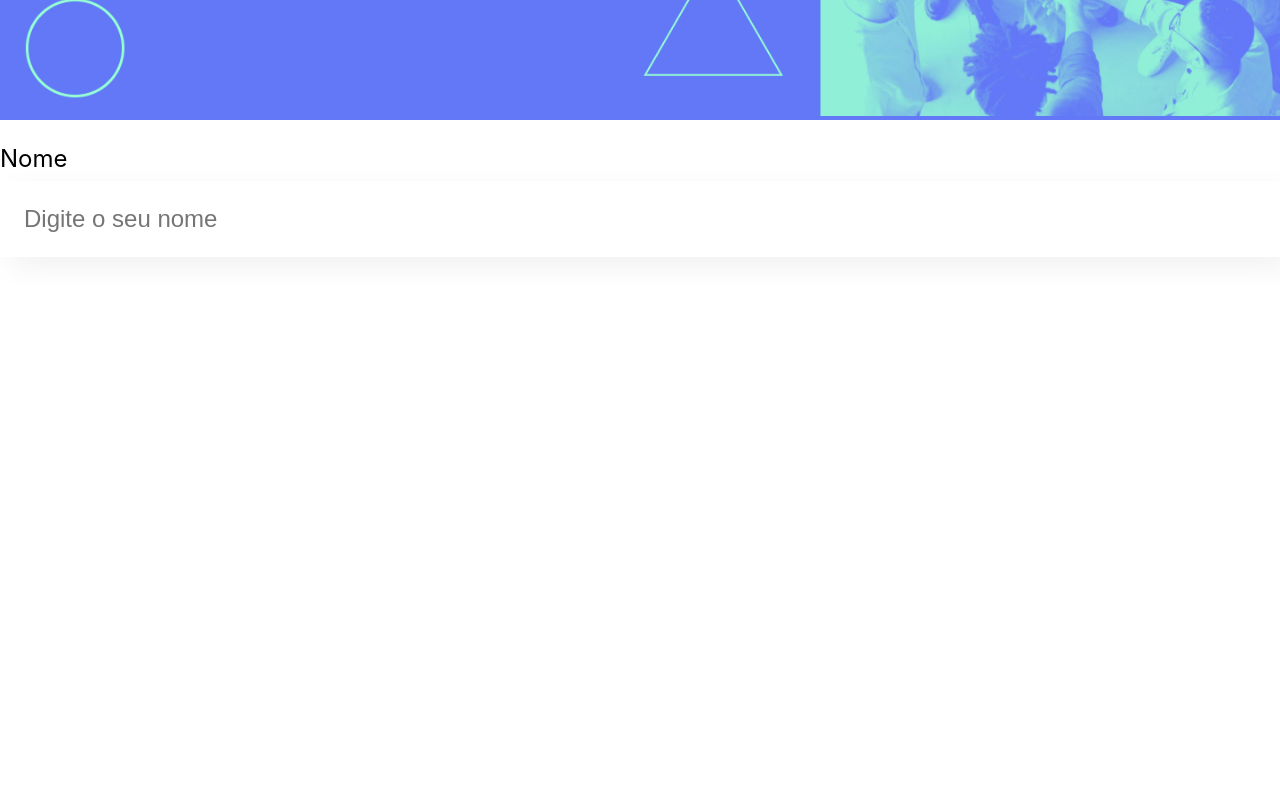
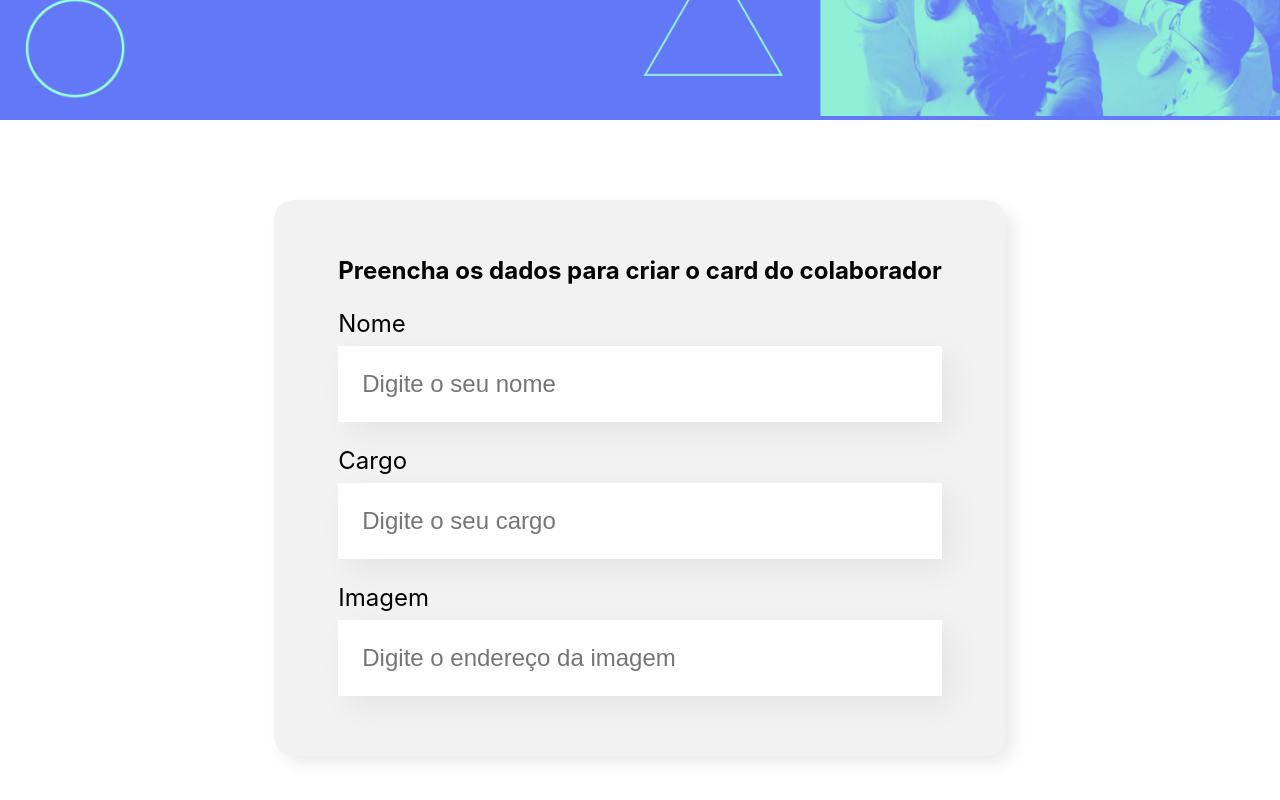
Before and after one commit to gfbatista/organo, a React (Create React App) app: page / in a window 1280 px wide. Shown: the part 378-1178 px from the top of the page. Before the commit the page ends 800 px from the top, so only its background shows below. Built offline with nearby package versions, Linux system fonts and the light colour scheme.

Commit message:
chore: add form component

```diff
--- a/public/index.html
+++ b/public/index.html
@@ -24,7 +24,7 @@
       work correctly both with client-side routing and a non-root public URL.
       Learn how to configure a non-root public URL by running `npm run build`.
     -->
-    <title>React App</title>
+    <title>Organo</title>
   </head>
   <body>
     <noscript>You need to enable JavaScript to run this app.</noscript>
--- a/src/App.js
+++ b/src/App.js
@@ -1,11 +1,11 @@
 import { Banner } from "./components/Banner";
-import TextField from "./components/TextField";
+import Form from "./components/Form";
 
 function App() {
   return (
     <div className="App">
       <Banner />
-      <TextField />
+      <Form />
     </div>
   );
 }
--- /dev/null
+++ b/src/components/Form/Form.css
@@ -0,0 +1,13 @@
+.form {
+  display: flex;
+  justify-content: center;
+  margin: 80px 0;
+}
+
+.form form {
+  max-width: 80%;
+  background-color: #f2f2f2;
+  border-radius: 20px;
+  padding: 36px 64px;
+  box-shadow: 8px 8px 16px rgba(0, 0, 0, 0.08);
+}
--- /dev/null
+++ b/src/components/Form/index.js
@@ -0,0 +1,17 @@
+import TextField from "../TextField";
+import "./Form.css";
+
+const Form = () => {
+  return (
+    <section className="form">
+      <form>
+        <h2>Preencha os dados para criar o card do colaborador</h2>
+        <TextField label="Nome" placeholder="Digite o seu nome" />
+        <TextField label="Cargo" placeholder="Digite o seu cargo" />
+        <TextField label="Imagem" placeholder="Digite o endereço da imagem" />
+      </form>
+    </section>
+  );
+};
+
+export default Form;
--- a/src/components/TextField/index.js
+++ b/src/components/TextField/index.js
@@ -1,12 +1,12 @@
-import './TextField.css'
+import "./TextField.css";
 
-const TextField = () => {
-    return (
-        <div className="text-field">
-            <label>Nome</label>
-            <input placeholder='Digite o seu nome' />
-        </div>
-    )
-}
+const TextField = (props) => {
+  return (
+    <div className="text-field">
+      <label>{props.label}</label>
+      <input placeholder={props.placeholder} />
+    </div>
+  );
+};
 
-export default TextField
+export default TextField;
```
